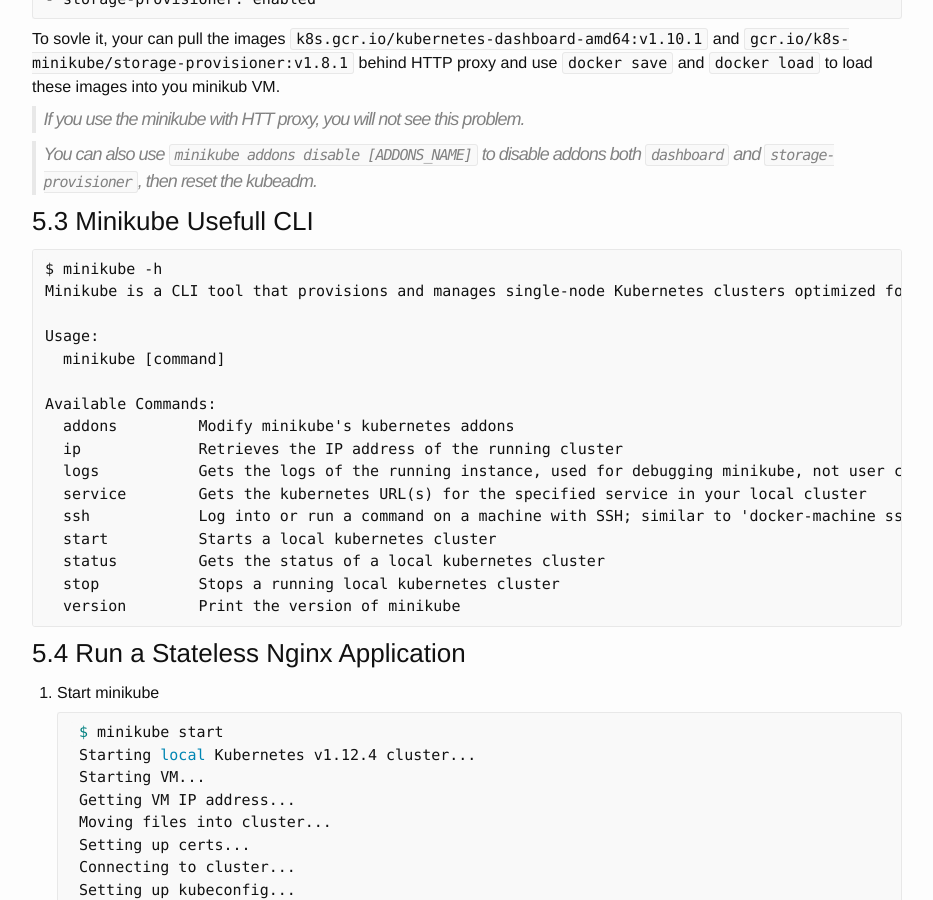
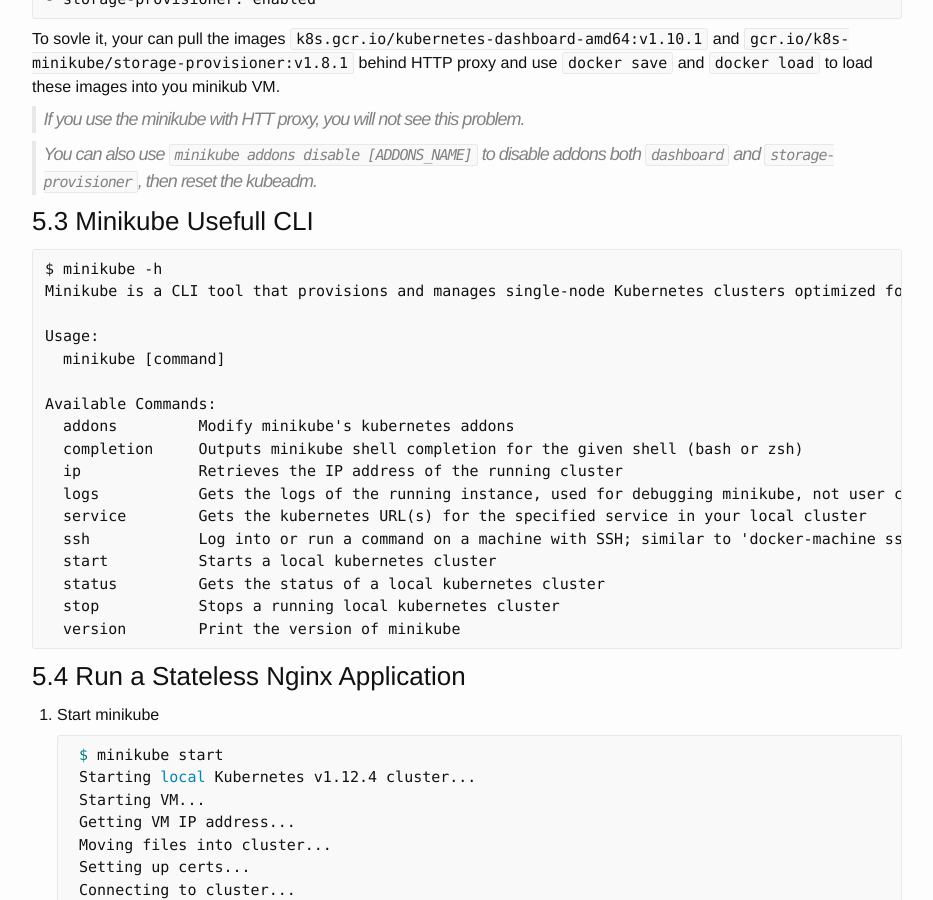
Before and after one commit to ousiax/ousiax.github.io, a Jekyll site: the page built from _posts/2018-12-27-intall-minikube-with-kubeadm-on-debian.md, in a window 1280 px wide and 900 px high, scrolled down 5841 px. Shown: the whole window, without its empty margins (173-1106 px from the left). Built offline with Jekyll 4.4.1, drawn with Linux system fonts in a browser that asks for light colours; some of the changed lines change nothing that is shown; some of the changed text lies outside the part shown.

Commit message:
Update 2018-12-27-intall-minikube-with-kubeadm-on-debian.md

````diff
--- a/_posts/2018-12-27-intall-minikube-with-kubeadm-on-debian.md
+++ b/_posts/2018-12-27-intall-minikube-with-kubeadm-on-debian.md
@@ -35,10 +35,10 @@
 >> To download `kubectl` behind HTTP proxy (e.g. through GFW to access Google, FB etc..), please set up environment as below:
 >
 > ```sh
-> HTTP_PROXY_HOST=127.0.0.1 # please update with your HTTP proxy host
-> HTTP_PROXY_PORT=1080 # please update with your HTTP proxy port
-> export {HTTP,HTTPS}_PROXY=http://$HTTP_PROXY_HOST:$HTTP_PROXY_PORT/
-> export {http,https}_proxy=http://$HTTP_PROXY_HOST:$HTTP_PROXY_PORT/
+> YOURPROXY=127.0.0.1 # please update with your HTTP proxy host
+> PORT=1080 # please update with your HTTP proxy port
+> export {HTTP,HTTPS}_PROXY=http://$YOURPROXY:$PORT/
+> export {http,https}_proxy=http://$YOURPROXY:$PORT/
 > export {NO_PROXY,no_proxy}=localhost,127.0.0.1,::1,192.168.99.100
 > ```
 
@@ -314,6 +314,7 @@
 
 Available Commands:
   addons         Modify minikube's kubernetes addons
+  completion     Outputs minikube shell completion for the given shell (bash or zsh)
   ip             Retrieves the IP address of the running cluster
   logs           Gets the logs of the running instance, used for debugging minikube, not user code
   service        Gets the kubernetes URL(s) for the specified service in your local cluster
@@ -443,3 +444,4 @@
 - Running Kubernetes Locally via Minikube, [https://kubernetes.io/docs/setup/minikube/](https://kubernetes.io/docs/setup/minikube/)
 
 - [https://kubernetes.io/docs/setup/minikube/#using-minikube-with-an-http-proxy](https://kubernetes.io/docs/setup/minikube/#using-minikube-with-an-http-proxy)
+- Docker and Minikube behind HTTP Proxy, [https://codefarm.me/2018/08/09/http-proxy-docker-minikube/](/2018/08/09/http-proxy-docker-minikube/)
````
